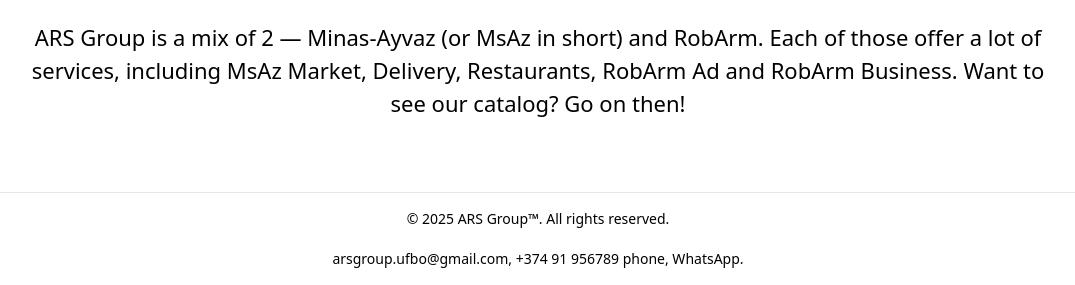
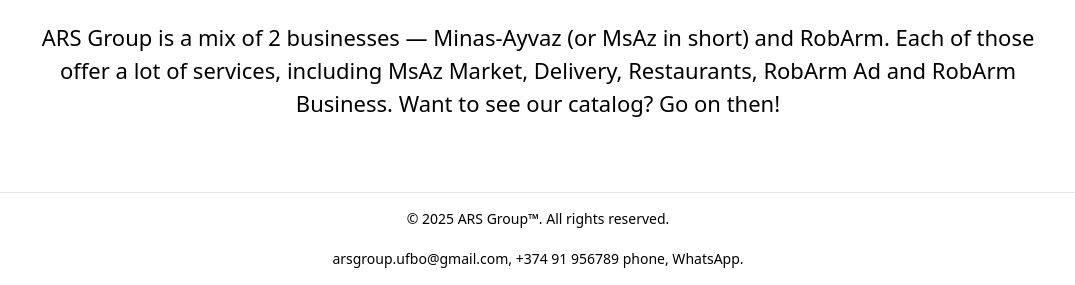
Before and after one commit to ARSGroupAM/ARSWebPage, a plain HTML site: page about.html in a window 1280 px wide. Shown: the part 1286-1571 px from the top of the page, without its empty margins (102-1177 px from the left). Drawn offline with nearby package versions, Linux system fonts and the light colour scheme.

Commit message:
Update about.html

```diff
--- a/about.html
+++ b/about.html
@@ -44,7 +44,7 @@
     <div style="align-items:center;justify-content:center;display:flex;">
     <img src="logo.png" alt="ARS Group logo"></div><br>
       <div class="dv"><strong><h1 class="arsss">About ARS:</h1></strong><br>
-      <h1 class="arssss">ARS Group is a mix of 2 — Minas-Ayvaz (or MsAz in short) and RobArm. Each of those offer a lot of services, including MsAz Market, Delivery, Restaurants, RobArm Ad and RobArm Business. Want to see our catalog? <a href="/catalog">Go on then</a>!</h1>
+      <h1 class="arssss">ARS Group is a mix of 2 businesses — Minas-Ayvaz (or MsAz in short) and RobArm. Each of those offer a lot of services, including MsAz Market, Delivery, Restaurants, RobArm Ad and RobArm Business. Want to see our catalog? <a href="/catalog">Go on then</a>!</h1>
   </div></div>
   <br><br><br>
   <footer class="bg-white text-center text-sm py-4 border-t text-neutral-500">
```
